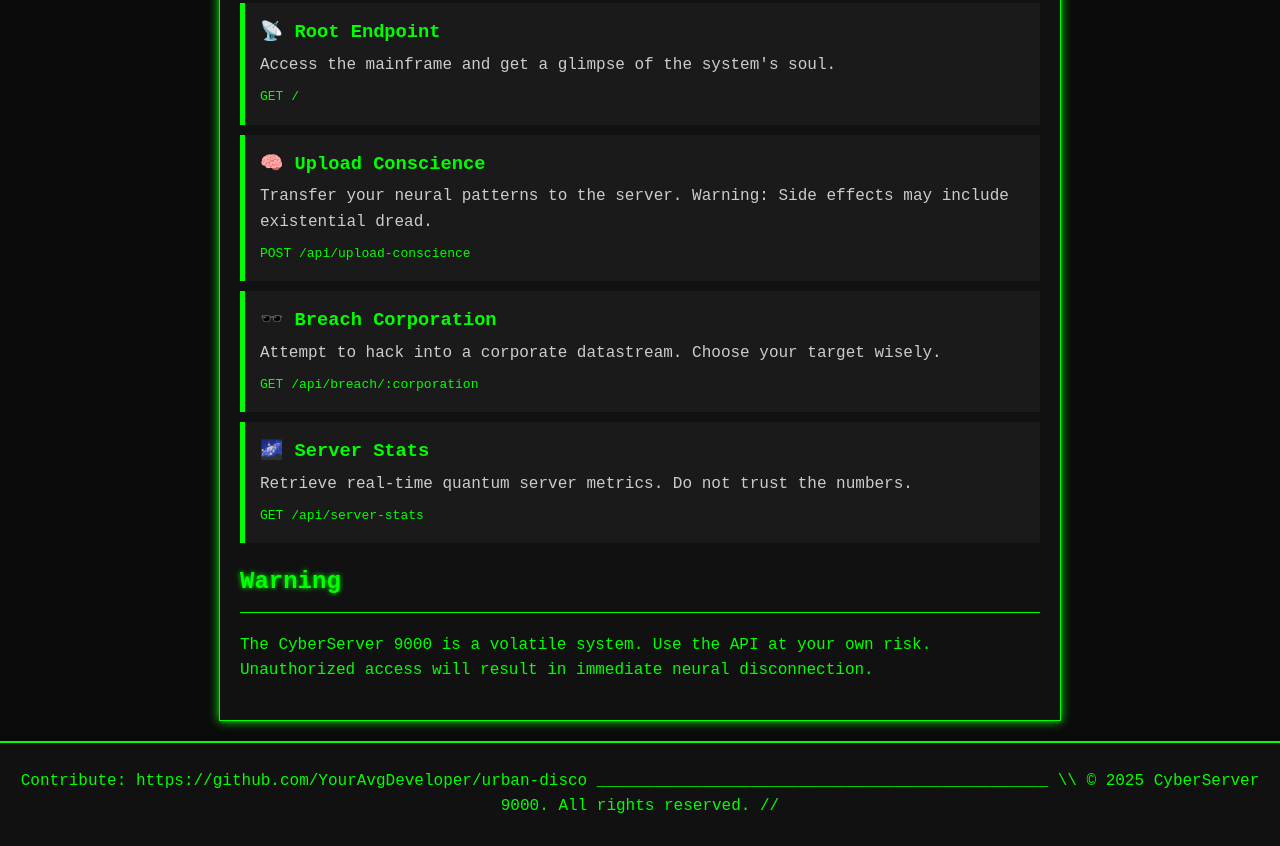
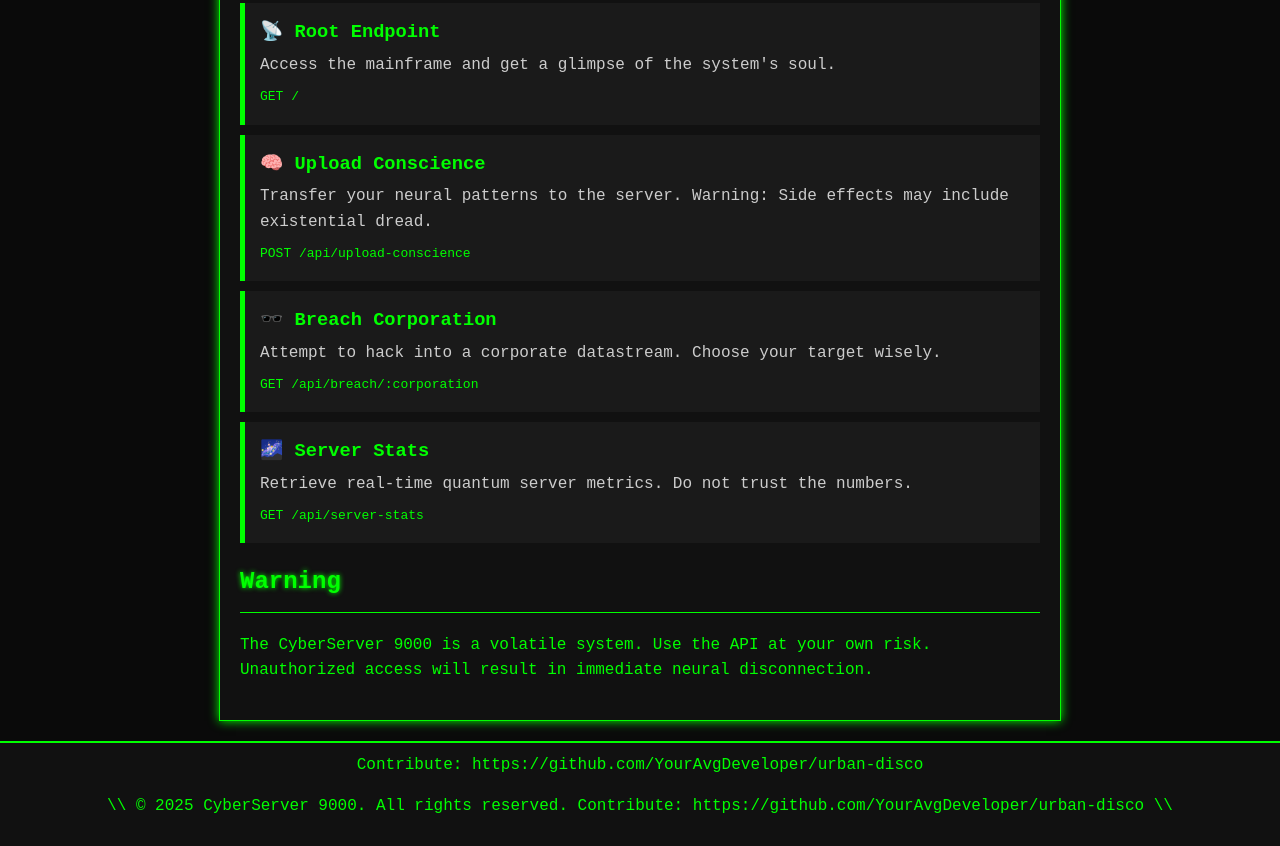
Before and after one commit to YourAvgDeveloper/urban-disco, a website: page public/index.html in a window 1280 px wide. Shown: the part 482-1328 px from the top of the page. Drawn offline with Linux system fonts and the light colour scheme.

Commit message:
Update index.html

```diff
--- a/public/index.html
+++ b/public/index.html
@@ -112,9 +112,9 @@
   </div>
 
   <footer>
-    <p>  Contribute: https://github.com/YourAvgDeveloper/urban-disco
-      _______________________________________________
-    \\ © 2025 CyberServer 9000. All rights reserved. // </p>
+     Contribute: https://github.com/YourAvgDeveloper/urban-disco
+    <p> \\ © 2025 CyberServer 9000. All rights reserved.
+     Contribute: https://github.com/YourAvgDeveloper/urban-disco \\</p>
   </footer>
 </body>
 </html>
```
